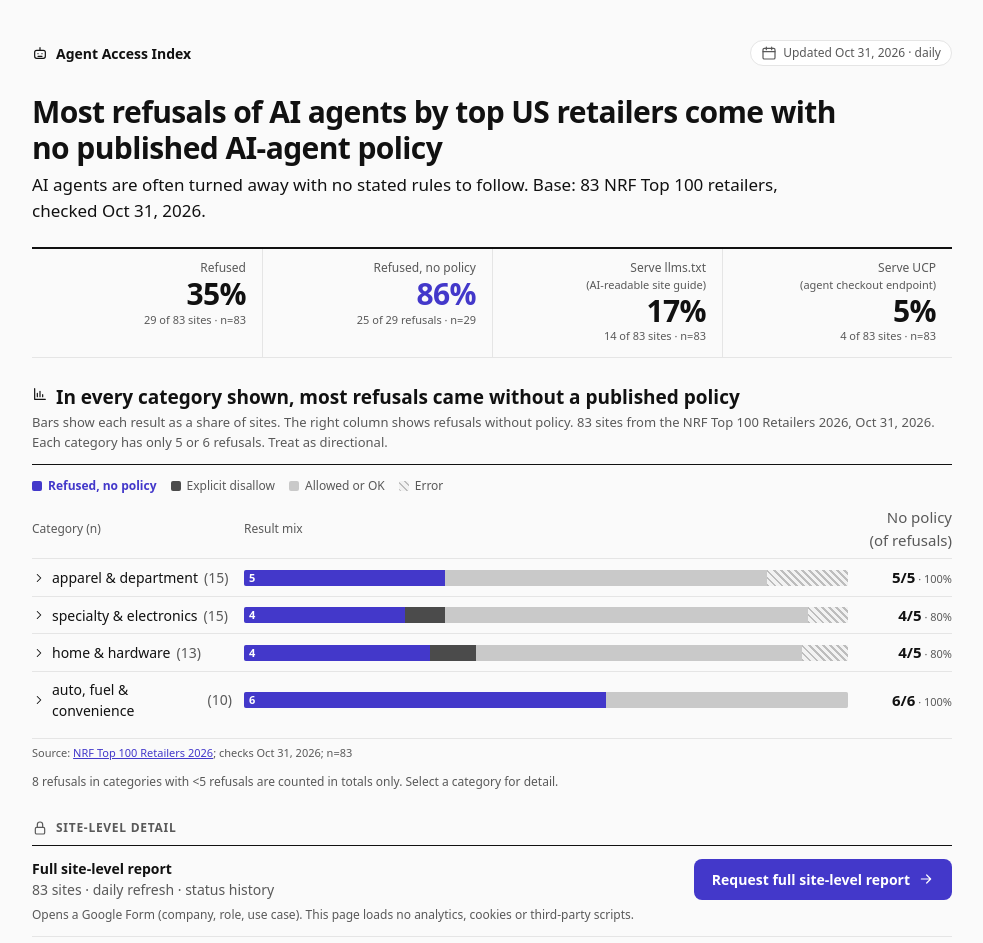
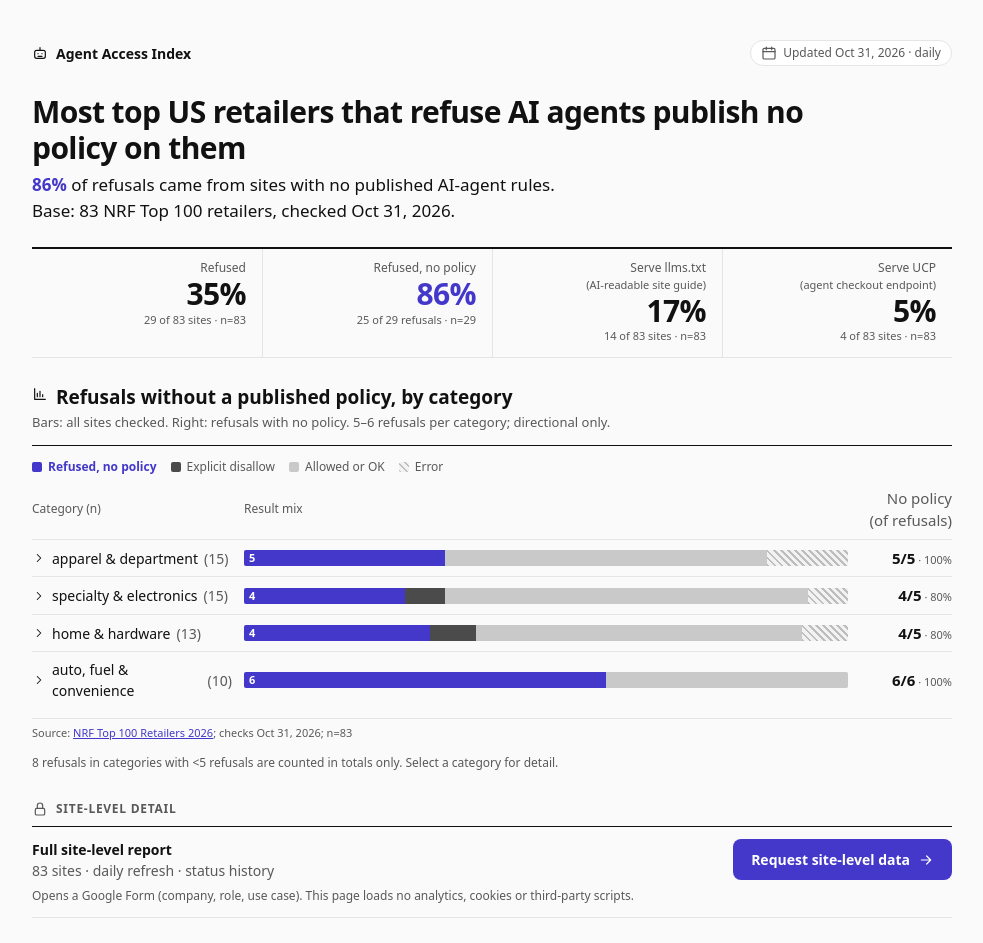
Before and after one commit to aIdvalor/agent-access-index-site, a plain HTML site: page index.html in a window 1280 px wide. Shown: the top 943 px of the page, without its empty margins (148-1131 px from the left). Drawn offline with Linux system fonts and the light colour scheme.

Commit message:
Apply final wording: H1, subhead, chart title/note, CTA label

```diff
--- a/index.html
+++ b/index.html
@@ -107,15 +107,15 @@ h2{margin:28px 0 8px}#cat{font-size:19px}
 <span class="pill" id="upd"><svg class="ico" aria-hidden="true"><use href="#i-cal"/></svg><span></span></span></header>
 
 <section class="card hero" aria-labelledby="h1">
-<h1 id="h1">Most refusals of AI agents by top US retailers come with no published AI-agent policy</h1>
+<h1 id="h1">Most top US retailers that refuse AI agents publish no policy on them</h1>
 <div class="sub" id="hsub"></div>
 </section>
 
 <div class="kpis" id="kpis"></div>
 <div class="card spark" hidden><div><div style="font-weight:600">Trend</div><div class="mut" style="font-size:12px">Daily series begins Oct 30, 2026.</div></div></div>
 
-<h2 id="cat"><svg class="ico" aria-hidden="true"><use href="#i-chart"/></svg><span id="ctitle">In every category shown, most refusals came without a published policy</span></h2>
-<p class="sub" id="csub">Bars show each result as a share of sites. The right column shows refusals without policy. 83 sites from the NRF Top 100 Retailers 2026, Oct 31, 2026. Each category has only 5 or 6 refusals. Treat as directional.</p>
+<h2 id="cat"><svg class="ico" aria-hidden="true"><use href="#i-chart"/></svg><span id="ctitle">Refusals without a published policy, by category</span></h2>
+<p class="sub" id="csub">Bars: all sites checked. Right: refusals with no policy. 5–6 refusals per category; directional only.</p>
 <section class="flat" aria-labelledby="cat">
 <p class="key"><span class="sw" style="background:var(--c-block)"></span><b class="acc">Refused, no policy</b> <span class="sw" style="background:var(--c-dis)"></span>Explicit disallow <span class="sw" style="background:var(--c-ok)"></span>Allowed or OK <span class="sw hatch"></span>Error</p>
 <div class="chips" hidden id="fs" role="group" aria-label="Filter by status"><span class="lbl">Status</span></div>
@@ -128,7 +128,7 @@ h2{margin:28px 0 8px}#cat{font-size:19px}
 </section>
 
 <h2 id="lk"><svg class="ico" aria-hidden="true"><use href="#i-lock"/></svg>Site-level detail</h2>
-<section class="flat cta" aria-labelledby="lk"><div><b>Full site-level report</b><br><span class="mut">83 sites · daily refresh · status history</span></div><a class="btn" id="cta" href="https://docs.google.com/forms/d/e/1FAIpQLScYukIjtdoUHKAbPR_PF6Rcn-_-QXFUb2s7fFT-fSTxp5CREQ/viewform?usp=header" rel="noopener">Request full site-level report<svg class="ico" aria-hidden="true"><use href="#i-arrow"/></svg></a><span class="mut" style="font-size:12px" id="ctanote">Opens a Google Form (company, role, use case). This page loads no analytics, cookies or third-party scripts.</span></section>
+<section class="flat cta" aria-labelledby="lk"><div><b>Full site-level report</b><br><span class="mut">83 sites · daily refresh · status history</span></div><a class="btn" id="cta" href="https://docs.google.com/forms/d/e/1FAIpQLScYukIjtdoUHKAbPR_PF6Rcn-_-QXFUb2s7fFT-fSTxp5CREQ/viewform?usp=header" rel="noopener">Request site-level data<svg class="ico" aria-hidden="true"><use href="#i-arrow"/></svg></a><span class="mut" style="font-size:12px" id="ctanote">Opens a Google Form (company, role, use case). This page loads no analytics, cookies or third-party scripts.</span></section>
 
 <h2><svg class="ico" aria-hidden="true"><use href="#i-file"/></svg>Notes</h2>
 <details id="d-def"><summary><svg class="ico" aria-hidden="true"><use href="#i-book"/></svg>Definitions</summary><ul>
@@ -154,7 +154,7 @@ const G=[["block","Refused, no policy","var(--c-block)",b=>b.no_policy_blocked||
 ["mix","Refused or error (n<5)","var(--c-err)",b=>b.no_policy_blocked_or_error||0,"hatch"]];
 const d=new Date(D.run_date+"T12:00:00Z");
 $("upd").lastElementChild.textContent=`Updated ${d.toLocaleDateString("en-US",{month:"short",day:"numeric",year:"numeric",timeZone:"UTC"})} · daily`;
-$("hsub").innerHTML=`AI agents are often turned away with no stated rules to follow. Base: 83 NRF Top 100 retailers, checked Oct 31, 2026.`;
+$("hsub").innerHTML=`<b>86%</b> of refusals came from sites with no published AI-agent rules.<br>Base: 83 NRF Top 100 retailers, checked Oct 31, 2026.`;
 const kp=[["Refused",pc(T.blocked,T.n),`${T.blocked} of ${T.n} sites`,`n=${T.n}`],
 ["Refused, no policy",pc(T.blocked_no_policy,T.blocked),`${T.blocked_no_policy} of ${T.blocked} refusals`,`n=${T.blocked}`],
 ["Serve llms.txt <span class=\"g\">(AI-readable site guide)</span>",pc(T.llms_txt,T.n),`${T.llms_txt} of ${T.n} sites`,`n=${T.n}`],
```
